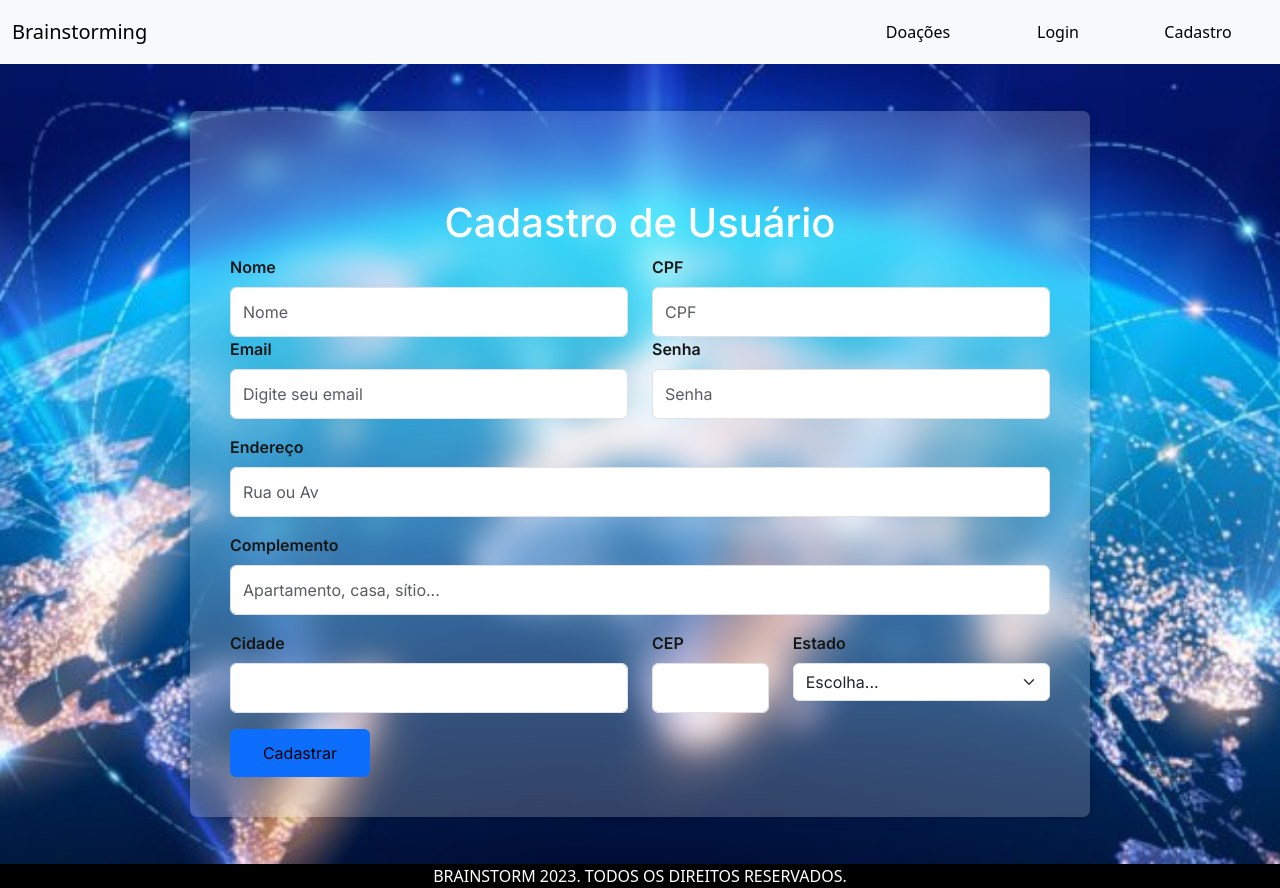
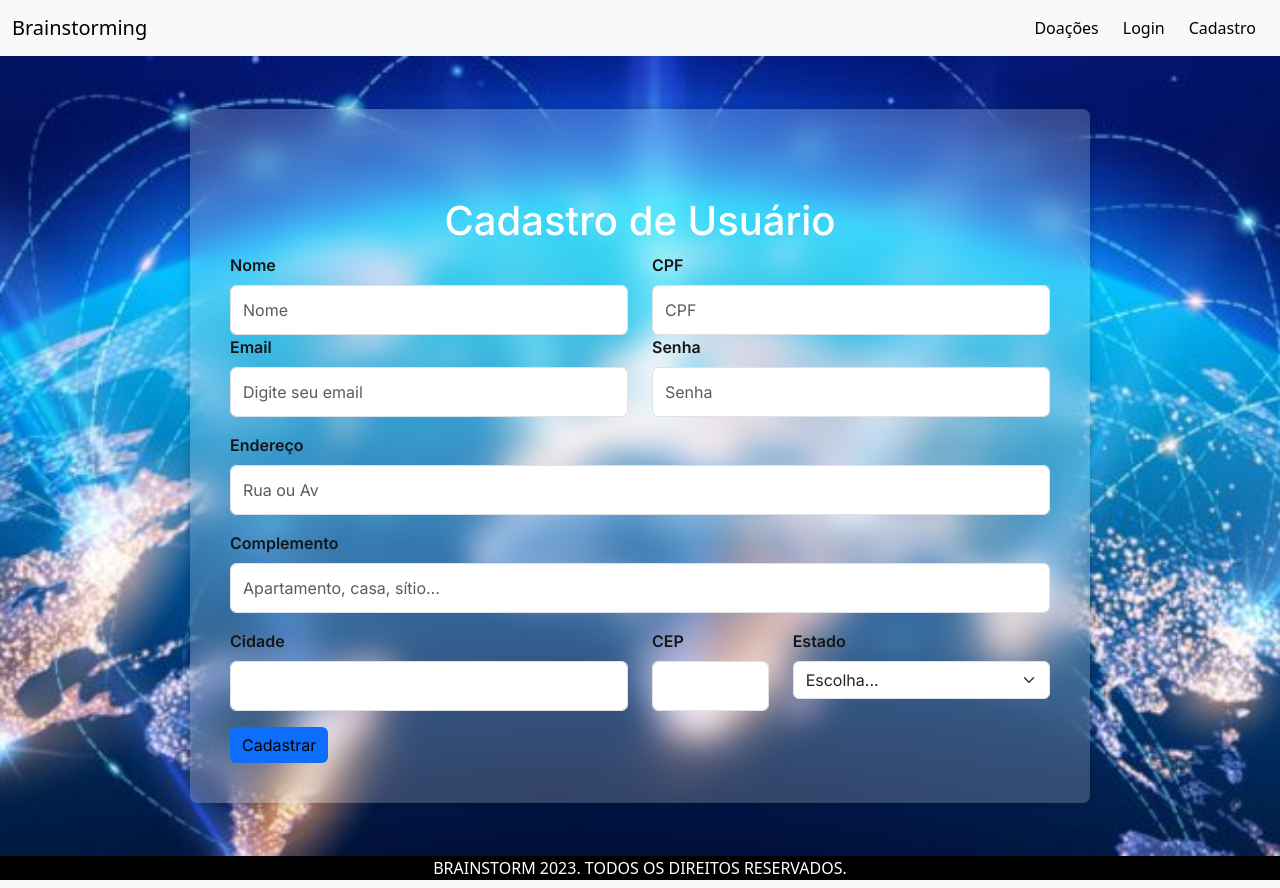
Before and after one commit to EliasAraujoDev/projetoCursoRedes, a PHP site: page /views/cadastro.php in a window 1280 px wide. Run offline with PHP 8.4, Linux system fonts and the light colour scheme.

Commit message:
renan correção btn cadastro

```diff
--- a/css/cadastroUser.css
+++ b/css/cadastroUser.css
@@ -49,8 +49,8 @@ h1{
 }
 
 .btn {
-  width: 140px; /* Increased width */
-  padding: 12px; /* Increased padding */
+/*   width: 140px; /* Increased width */
+/*  padding: 12px;  Increased padding */
   color: #000000;
   font-size: 16px; /* Increased font size */
   font-weight: none;
```
